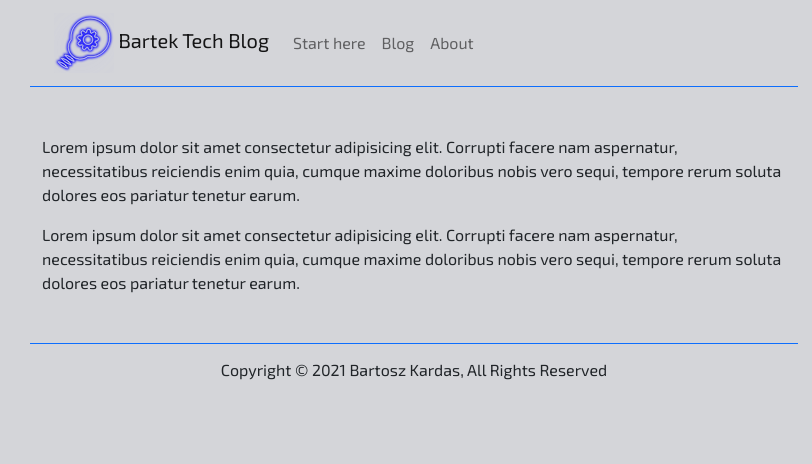
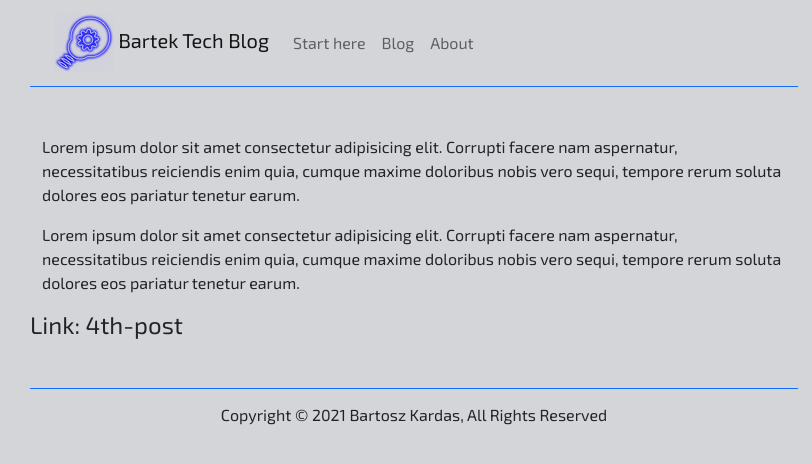
Before and after one commit to kardasbart/blog, a Vue app: page /post/4th-post in a window 1280 px wide. Shown: the top 464 px of the page, without its empty margins (226-1038 px from the left). Built offline with nearby package versions, Linux system fonts and the light colour scheme.

Commit message:
Added link in post view

```diff
--- a/src/components/PostsList.vue
+++ b/src/components/PostsList.vue
@@ -54,7 +54,7 @@ export default defineComponent({
         thumbnailhover: "/static/post2/h.jpg",
       },
       {
-        link: "last-post-but-not-least",
+        link: "last-but-not-least-post",
         title: "Last post",
         abstract:
           "Officia ex ad ea do Lorem nisi. Amet ipsum sint ullamco minim consequat ad ut consequat duis consectetur sit. Quis nulla aute mollit qui ea anim qui reprehenderit. Est magna cupidatat id sit eiusmod incididunt enim. Ex ut ullamco eu sit consectetur incididunt sit. Ea id est sit eiusmod eu aliqua irure pariatur deserunt esse magna cupidatat consectetur cupidatat.",
--- a/src/views/Post.vue
+++ b/src/views/Post.vue
@@ -1,5 +1,8 @@
 <template>
-  <Placeholder :title="post.title" :content="post.date" />
+  <div>
+    <Placeholder :title="post.title" :content="post.date" />
+    <h4>Link: {{ post.link }}</h4>
+  </div>
 </template>
 
 <script lang="ts">
```
